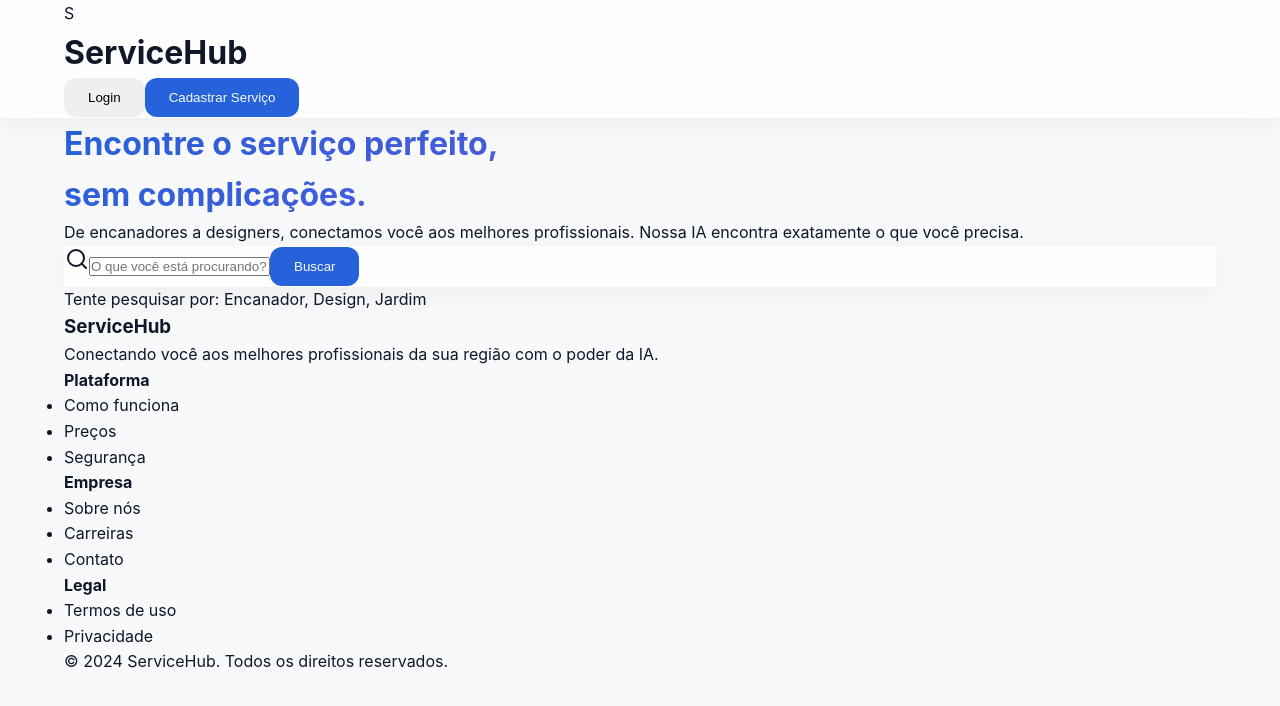
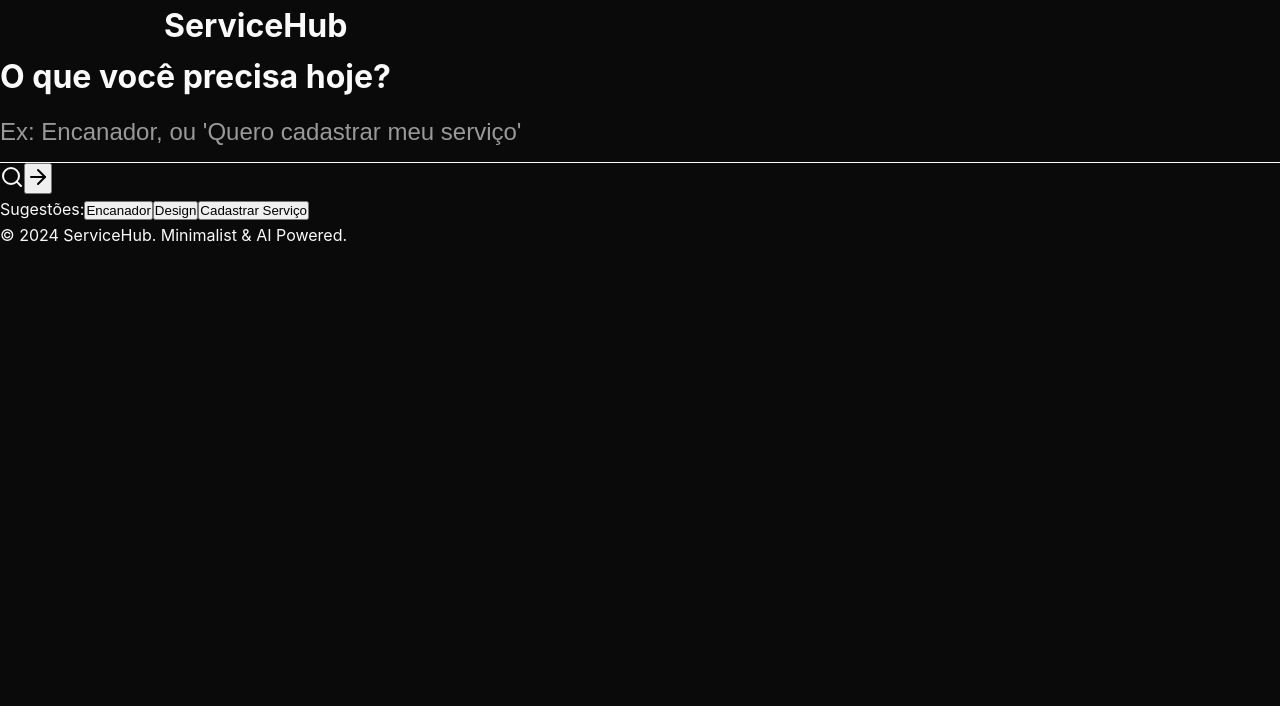
Before and after one commit to MathiasWhite1023/service-finder, a React (Vite) app: page / in a window 1280 px wide. Shown: the top 706 px of the page. Built offline with nearby package versions, Linux system fonts and the light colour scheme.

Commit message:
Redesign: Dark Mode + AI Intent

```diff
--- a/src/App.jsx
+++ b/src/App.jsx
@@ -2,7 +2,7 @@ import { useState } from 'react'
 import { Hero } from './components/Hero'
 import { SearchResults } from './components/SearchResults'
 import { RegisterServiceModal } from './components/RegisterServiceModal'
-import { searchServices } from './lib/searchLogic'
+import { searchServices, detectIntent, INTENT_REGISTER } from './lib/searchLogic'
 
 function App() {
   const [searchResults, setSearchResults] = useState(null)
@@ -11,12 +11,20 @@ function App() {
   const [isModalOpen, setIsModalOpen] = useState(false)
 
   const handleSearch = (query) => {
+    const intent = detectIntent(query);
+
+    if (intent === INTENT_REGISTER) {
+      setIsModalOpen(true);
+      setSearchResults(null);
+      return;
+    }
+
     setIsSearching(true)
     setCurrentQuery(query)
 
     // Simulate AI processing delay for effect
-    setTimeout(() => {
-      const results = searchServices(query)
+    setTimeout(async () => {
+      const results = await searchServices(query)
       setSearchResults(results)
       setIsSearching(false)
 
@@ -29,83 +37,40 @@ function App() {
   }
 
   return (
-    <div className="min-h-screen flex flex-col bg-gray-50/50">
+    <div className="min-h-screen flex flex-col bg-background text-foreground selection:bg-white selection:text-black">
       <RegisterServiceModal isOpen={isModalOpen} onClose={() => setIsModalOpen(false)} />
 
-      <header className="py-6 border-b border-white/20 glass-panel sticky top-0 z-50">
+      {/* Minimalist Header - Only Logo */}
+      <header className="py-6 absolute top-0 w-full z-50">
         <div className="container flex items-center justify-between">
           <div className="flex items-center gap-2 cursor-pointer" onClick={() => setSearchResults(null)}>
-            <div className="h-8 w-8 bg-gradient-to-br from-blue-600 to-indigo-600 rounded-lg flex items-center justify-center text-white font-bold">
-              S
-            </div>
-            <h1 className="text-xl font-bold bg-clip-text text-transparent bg-gradient-to-r from-blue-600 to-indigo-600">
+            <div className="h-6 w-6 bg-white rounded-full"></div>
+            <h1 className="text-lg font-bold tracking-tighter">
               ServiceHub
             </h1>
           </div>
-          <nav>
-            <button className="btn text-sm font-medium text-gray-600 hover:text-gray-900">Login</button>
-            <button
-              className="btn btn-primary ml-4 text-sm shadow-lg shadow-blue-500/20"
-              onClick={() => setIsModalOpen(true)}
-            >
-              Cadastrar Serviço
-            </button>
-          </nav>
         </div>
       </header>
 
-      <main className="flex-1">
+      <main className="flex-1 flex flex-col">
         <Hero onSearch={handleSearch} />
 
         {isSearching && (
           <div className="py-20 text-center">
-            <div className="inline-block h-8 w-8 animate-spin rounded-full border-4 border-solid border-blue-600 border-r-transparent align-[-0.125em] motion-reduce:animate-[spin_1.5s_linear_infinite]"></div>
-            <p className="mt-4 text-gray-500 animate-pulse">Nossa IA está buscando os melhores profissionais...</p>
+            <div className="inline-block h-6 w-6 animate-spin rounded-full border-2 border-solid border-white border-r-transparent align-[-0.125em] motion-reduce:animate-[spin_1.5s_linear_infinite]"></div>
+            <p className="mt-4 text-sm text-gray-500 animate-pulse">Processando...</p>
           </div>
         )}
 
         {searchResults && !isSearching && (
-          <div id="results-section">
+          <div id="results-section" className="bg-card min-h-[50vh] border-t border-border">
             <SearchResults results={searchResults} query={currentQuery} />
           </div>
         )}
       </main>
 
-      <footer className="py-12 bg-white border-t border-gray-100 mt-auto">
-        <div className="container">
-          <div className="grid grid-cols-1 md:grid-cols-4 gap-8 mb-8">
-            <div>
-              <h3 className="font-bold text-lg mb-4">ServiceHub</h3>
-              <p className="text-gray-500 text-sm">Conectando você aos melhores profissionais da sua região com o poder da IA.</p>
-            </div>
-            <div>
-              <h4 className="font-bold mb-4">Plataforma</h4>
-              <ul className="space-y-2 text-sm text-gray-500">
-                <li>Como funciona</li>
-                <li>Preços</li>
-                <li>Segurança</li>
-              </ul>
-            </div>
-            <div>
-              <h4 className="font-bold mb-4">Empresa</h4>
-              <ul className="space-y-2 text-sm text-gray-500">
-                <li>Sobre nós</li>
-                <li>Carreiras</li>
-                <li>Contato</li>
-              </ul>
-            </div>
-            <div>
-              <h4 className="font-bold mb-4">Legal</h4>
-              <ul className="space-y-2 text-sm text-gray-500">
-                <li>Termos de uso</li>
-                <li>Privacidade</li>
-              </ul>
-            </div>
-          </div>
-          <div className="text-center text-sm text-gray-400 pt-8 border-t border-gray-100">
-            &copy; 2024 ServiceHub. Todos os direitos reservados.
-          </div>
-        </div>
+      <footer className="py-8 text-center text-xs text-gray-600">
+        <p>&copy; 2024 ServiceHub. Minimalist & AI Powered.</p>
       </footer>
     </div>
   )
--- a/src/components/Hero.jsx
+++ b/src/components/Hero.jsx
@@ -1,4 +1,4 @@
-import { Search } from 'lucide-react';
+import { Search, ArrowRight } from 'lucide-react';
 import { useState } from 'react';
 
 export function Hero({ onSearch }) {
@@ -10,51 +10,38 @@ export function Hero({ onSearch }) {
     };
 
     return (
-        <div className="relative overflow-hidden py-20 sm:py-32 lg:pb-32 xl:pb-36">
-            <div className="container relative z-10 text-center">
-                <div className="mx-auto max-w-3xl">
-                    <h1 className="text-4xl font-bold tracking-tight sm:text-6xl mb-6 bg-clip-text text-transparent bg-gradient-to-r from-blue-600 to-indigo-600"
-                        style={{ background: 'var(--gradient-hero)', WebkitBackgroundClip: 'text', color: 'transparent' }}>
-                        Encontre o serviço perfeito, <br /> sem complicações.
+        <div className="min-h-[60vh] flex flex-col justify-center items-center text-center px-4">
+            <div className="w-full max-w-2xl animate-in fade-in slide-in-from-bottom-4 duration-1000">
+                <h1 className="text-3xl md:text-5xl font-light tracking-tight mb-8 text-white">
+                    O que você precisa hoje?
                 </h1>
-                    <p className="mt-6 text-lg leading-8 text-muted-foreground mb-10">
-                        De encanadores a designers, conectamos você aos melhores profissionais.
-                        Nossa IA encontra exatamente o que você precisa.
-                    </p>
 
-                    <form onSubmit={handleSubmit} className="relative mx-auto max-w-2xl">
-                        <div className="relative glass-panel rounded-2xl p-2 transition-all focus-within:ring-2 focus-within:ring-blue-500/50 shadow-lg">
-                            <div className="flex items-center">
-                                <Search className="ml-4 h-6 w-6 text-gray-400" />
+                <form onSubmit={handleSubmit} className="relative w-full group">
                     <input
                         type="text"
-                                    className="w-full bg-transparent border-none px-4 py-3 text-lg focus:outline-none text-gray-800 placeholder:text-gray-400"
-                                    placeholder="O que você está procurando? (ex: conserto pia, logo, jardim)"
+                        className="input-minimal text-center md:text-left pl-4 md:pl-12 pr-12 pb-4"
+                        placeholder="Ex: Encanador, ou 'Quero cadastrar meu serviço'"
                         value={query}
                         onChange={(e) => setQuery(e.target.value)}
+                        autoFocus
                     />
+                    <Search className="absolute left-0 top-0 h-6 w-6 text-gray-500 hidden md:block mt-1" />
+
                     <button
                         type="submit"
-                                    className="btn btn-primary px-8 py-3 rounded-xl shadow-md"
+                        className="absolute right-0 top-0 p-2 text-white opacity-50 hover:opacity-100 transition-opacity"
                     >
-                                    Buscar
+                        <ArrowRight className="h-6 w-6" />
                     </button>
+                </form>
+
+                <div className="mt-8 flex flex-wrap justify-center gap-4 text-sm text-gray-500">
+                    <span>Sugestões:</span>
+                    <button onClick={() => { setQuery('encanador'); onSearch('encanador') }} className="hover:text-white transition-colors">Encanador</button>
+                    <button onClick={() => { setQuery('design'); onSearch('design') }} className="hover:text-white transition-colors">Design</button>
+                    <button onClick={() => { setQuery('quero cadastrar'); onSearch('quero cadastrar') }} className="hover:text-white transition-colors text-blue-400">Cadastrar Serviço</button>
                 </div>
             </div>
-                        <p className="mt-4 text-sm text-gray-500">
-                            Tente pesquisar por: <span className="text-blue-600 cursor-pointer hover:underline" onClick={() => { setQuery('encanador'); onSearch('encanador') }}>Encanador</span>, <span className="text-blue-600 cursor-pointer hover:underline" onClick={() => { setQuery('design'); onSearch('design') }}>Design</span>, <span className="text-blue-600 cursor-pointer hover:underline" onClick={() => { setQuery('jardim'); onSearch('jardim') }}>Jardim</span>
-                        </p>
-                    </form>
         </div>
-            </div>
-
-            {/* Decorative background elements */}
-            <div className="absolute top-0 left-1/2 -translate-x-1/2 -z-10 w-[1000px] h-[600px] opacity-30 pointer-events-none"
-                style={{
-                    background: 'radial-gradient(circle, rgba(59,130,246,0.4) 0%, rgba(255,255,255,0) 70%)',
-                    filter: 'blur(60px)'
-                }}>
-            </div>
-        </div >
     );
 }
--- a/src/components/RegisterServiceModal.jsx
+++ b/src/components/RegisterServiceModal.jsx
@@ -17,7 +17,6 @@ export function RegisterServiceModal({ isOpen, onClose }) {
     const handleSubmit = async () => {
         setLoading(true);
         try {
-            // Convert tags string to array
             const tagsArray = formData.tags.split(',').map(t => t.trim()).filter(t => t);
 
             const { error } = await supabase
@@ -29,7 +28,6 @@ export function RegisterServiceModal({ isOpen, onClose }) {
                         description: formData.description,
                         price: formData.price,
                         tags: tagsArray,
-                        // Default values for MVP
                         rating: 5.0,
                         reviews: 0,
                         image: 'https://images.unsplash.com/photo-1581244277943-fe4a9c777189?auto=format&fit=crop&q=80&w=400'
@@ -40,7 +38,6 @@ export function RegisterServiceModal({ isOpen, onClose }) {
 
             alert('Serviço cadastrado com sucesso!');
             onClose();
-            // Optional: Trigger a refresh of the search results if needed
         } catch (error) {
             console.error('Error registering service:', error);
             alert('Erro ao cadastrar. Verifique se configurou o Supabase corretamente.');
@@ -50,21 +47,21 @@ export function RegisterServiceModal({ isOpen, onClose }) {
     };
 
     return (
-        <div className="fixed inset-0 z-50 flex items-center justify-center p-4 bg-black/50 backdrop-blur-sm animate-in fade-in duration-200">
-            <div className="bg-white rounded-2xl shadow-2xl w-full max-w-md overflow-hidden animate-in zoom-in-95 duration-200">
-                <div className="p-6 border-b border-gray-100 flex justify-between items-center">
-                    <h3 className="text-xl font-bold text-gray-900">Cadastrar Serviço</h3>
-                    <button onClick={onClose} className="text-gray-400 hover:text-gray-600 transition-colors">
+        <div className="fixed inset-0 z-50 flex items-center justify-center p-4 bg-black/80 backdrop-blur-sm animate-in fade-in duration-200">
+            <div className="bg-[#0a0a0a] border border-white/10 rounded-2xl shadow-2xl w-full max-w-md overflow-hidden animate-in zoom-in-95 duration-200">
+                <div className="p-6 border-b border-white/10 flex justify-between items-center">
+                    <h3 className="text-xl font-bold text-white">Cadastrar Serviço</h3>
+                    <button onClick={onClose} className="text-gray-400 hover:text-white transition-colors">
                         <X className="h-5 w-5" />
                     </button>
                 </div>
 
-                <div className="p-6 space-y-4">
+                <div className="p-6 space-y-6">
                     <div className="space-y-2">
-                        <label className="text-sm font-medium text-gray-700">Nome do Profissional/Empresa</label>
+                        <label className="text-sm font-medium text-gray-400">Nome do Profissional/Empresa</label>
                         <input
                             type="text"
-                            className="input-field"
+                            className="input-minimal text-base py-2"
                             placeholder="Ex: Silva Encanamentos"
                             value={formData.title}
                             onChange={e => setFormData({ ...formData, title: e.target.value })}
@@ -72,28 +69,28 @@ export function RegisterServiceModal({ isOpen, onClose }) {
                     </div>
 
                     <div className="space-y-2">
-                        <label className="text-sm font-medium text-gray-700">Categoria</label>
+                        <label className="text-sm font-medium text-gray-400">Categoria</label>
                         <select
-                            className="input-field"
+                            className="input-minimal text-base py-2 bg-transparent"
                             value={formData.category}
                             onChange={e => setFormData({ ...formData, category: e.target.value })}
                         >
-                            <option value="">Selecione...</option>
-                            <option value="Manutenção">Manutenção</option>
-                            <option value="Design">Design</option>
-                            <option value="Tecnologia">Tecnologia</option>
-                            <option value="Jardinagem">Jardinagem</option>
-                            <option value="Ensino">Ensino</option>
-                            <option value="Limpeza">Limpeza</option>
-                            <option value="Outros">Outros</option>
+                            <option value="" className="bg-black">Selecione...</option>
+                            <option value="Manutenção" className="bg-black">Manutenção</option>
+                            <option value="Design" className="bg-black">Design</option>
+                            <option value="Tecnologia" className="bg-black">Tecnologia</option>
+                            <option value="Jardinagem" className="bg-black">Jardinagem</option>
+                            <option value="Ensino" className="bg-black">Ensino</option>
+                            <option value="Limpeza" className="bg-black">Limpeza</option>
+                            <option value="Outros" className="bg-black">Outros</option>
                         </select>
                     </div>
 
                     <div className="space-y-2">
-                        <label className="text-sm font-medium text-gray-700">Preço Estimado</label>
+                        <label className="text-sm font-medium text-gray-400">Preço Estimado</label>
                         <input
                             type="text"
-                            className="input-field"
+                            className="input-minimal text-base py-2"
                             placeholder="Ex: A partir de R$ 100"
                             value={formData.price}
                             onChange={e => setFormData({ ...formData, price: e.target.value })}
@@ -101,10 +98,10 @@ export function RegisterServiceModal({ isOpen, onClose }) {
                     </div>
 
                     <div className="space-y-2">
-                        <label className="text-sm font-medium text-gray-700">Tags (separadas por vírgula)</label>
+                        <label className="text-sm font-medium text-gray-400">Tags (separadas por vírgula)</label>
                         <input
                             type="text"
-                            className="input-field"
+                            className="input-minimal text-base py-2"
                             placeholder="Ex: encanador, pia, urgente"
                             value={formData.tags}
                             onChange={e => setFormData({ ...formData, tags: e.target.value })}
@@ -112,9 +109,9 @@ export function RegisterServiceModal({ isOpen, onClose }) {
                     </div>
 
                     <div className="space-y-2">
-                        <label className="text-sm font-medium text-gray-700">Descrição</label>
+                        <label className="text-sm font-medium text-gray-400">Descrição</label>
                         <textarea
-                            className="input-field min-h-[100px]"
+                            className="input-minimal text-base py-2 min-h-[80px]"
                             placeholder="Descreva seus serviços..."
                             value={formData.description}
                             onChange={e => setFormData({ ...formData, description: e.target.value })}
@@ -122,7 +119,7 @@ export function RegisterServiceModal({ isOpen, onClose }) {
                     </div>
 
                     <button
-                        className="btn btn-primary w-full mt-4"
+                        className="btn btn-primary w-full mt-4 py-3 text-base"
                         onClick={handleSubmit}
                         disabled={loading}
                     >
--- a/src/index.css
+++ b/src/index.css
@@ -1,28 +1,38 @@
 :root {
-  /* Premium Color Palette - HSL */
-  --primary: 220 70% 50%; /* Vibrant Blue */
-  --primary-foreground: 210 40% 98%;
+  /* Minimalist Dark Mode Palette */
+  --background: 0 0% 4%;
+  /* #0a0a0a - Deep Black */
+  --foreground: 0 0% 98%;
+  /* #fafafa - Almost White */
 
-  --background: 220 30% 98%; /* Very light cool gray */
-  --foreground: 222 47% 11%; /* Deep dark blue-gray */
+  --card: 0 0% 8%;
+  /* #141414 */
+  --card-foreground: 0 0% 98%;
 
-  --card: 0 0% 100%;
-  --card-foreground: 222 47% 11%;
+  --popover: 0 0% 4%;
+  --popover-foreground: 0 0% 98%;
 
-  --muted: 210 40% 96.1%;
-  --muted-foreground: 215.4 16.3% 46.9%;
+  --primary: 0 0% 98%;
+  /* White for primary actions */
+  --primary-foreground: 0 0% 4%;
 
-  --accent: 210 40% 96.1%;
-  --accent-foreground: 222.2 47.4% 11.2%;
+  --secondary: 0 0% 12%;
+  --secondary-foreground: 0 0% 98%;
 
-  --border: 214.3 31.8% 91.4%;
-  --input: 214.3 31.8% 91.4%;
-  --ring: 222.2 84% 4.9%;
+  --muted: 0 0% 12%;
+  --muted-foreground: 0 0% 60%;
 
-  --radius: 0.75rem;
+  --accent: 0 0% 12%;
+  --accent-foreground: 0 0% 98%;
 
-  /* Gradients */
-  --gradient-hero: linear-gradient(135deg, hsl(220 70% 50%) 0%, hsl(260 70% 60%) 100%);
+  --destructive: 0 62.8% 30.6%;
+  --destructive-foreground: 0 0% 98%;
+
+  --border: 0 0% 15%;
+  --input: 0 0% 15%;
+  --ring: 0 0% 80%;
+
+  --radius: 0.5rem;
 }
 
 * {
@@ -41,30 +51,49 @@ body {
 
 /* Utilities */
 .container {
-  max-width: 1200px;
+  max-width: 1000px;
+  /* Tighter container for minimalism */
   margin: 0 auto;
   padding: 0 1.5rem;
 }
 
-.glass-panel {
-  background: rgba(255, 255, 255, 0.7);
-  backdrop-filter: blur(12px);
-  -webkit-backdrop-filter: blur(12px);
-  border: 1px solid rgba(255, 255, 255, 0.5);
-  box-shadow: 0 8px 32px rgba(0, 0, 0, 0.05);
+/* Minimalist Input */
+.input-minimal {
+  width: 100%;
+  background: transparent;
+  border: none;
+  border-bottom: 1px solid hsl(var(--border));
+  color: hsl(var(--foreground));
+  padding: 1rem 0;
+  font-size: 1.5rem;
+  font-weight: 300;
+  transition: all 0.3s ease;
+  border-radius: 0;
 }
 
+.input-minimal:focus {
+  outline: none;
+  border-bottom-color: hsl(var(--foreground));
+}
+
+.input-minimal::placeholder {
+  color: hsl(var(--muted-foreground));
+}
+
+/* Minimalist Button */
 .btn {
   display: inline-flex;
   align-items: center;
   justify-content: center;
   padding: 0.75rem 1.5rem;
-  border-radius: var(--radius);
+  border-radius: 9999px;
+  /* Pill shape */
   font-weight: 500;
   transition: all 0.2s ease;
   cursor: pointer;
-  border: none;
+  border: 1px solid transparent;
   outline: none;
+  font-size: 0.875rem;
 }
 
 .btn-primary {
@@ -74,21 +103,28 @@ body {
 
 .btn-primary:hover {
   opacity: 0.9;
-  transform: translateY(-1px);
+  transform: scale(1.02);
 }
 
-.input-field {
-  width: 100%;
-  padding: 0.875rem 1rem;
-  border-radius: var(--radius);
-  border: 1px solid hsl(var(--input));
-  background: hsl(var(--card));
+.btn-outline {
+  background: transparent;
+  border-color: hsl(var(--border));
   color: hsl(var(--foreground));
-  transition: all 0.2s;
 }
 
-.input-field:focus {
-  outline: none;
-  border-color: hsl(var(--primary));
-  box-shadow: 0 0 0 2px hsla(var(--primary) / 0.2);
+.btn-outline:hover {
+  background: hsl(var(--secondary));
 }
+
+/* Card Reset */
+.card-minimal {
+  background: hsl(var(--card));
+  border: 1px solid hsl(var(--border));
+  border-radius: var(--radius);
+  overflow: hidden;
+  transition: transform 0.2s ease;
+}
+
+.card-minimal:hover {
+  border-color: hsl(var(--muted-foreground));
+}
--- a/src/lib/searchLogic.js
+++ b/src/lib/searchLogic.js
@@ -1,5 +1,25 @@
 import { services as mockServices } from './mockData';
 import { supabase } from './supabaseClient';
+
+export const INTENT_SEARCH = 'SEARCH';
+export const INTENT_REGISTER = 'REGISTER';
+
+export function detectIntent(query) {
+    if (!query) return INTENT_SEARCH;
+
+    const lower = query.toLowerCase();
+    const registerKeywords = [
+        'cadastrar', 'cadastro', 'registrar', 'registro',
+        'sou prestador', 'oferecer serviço', 'vender serviço',
+        'trabalhar', 'anunciar', 'criar conta'
+    ];
+
+    if (registerKeywords.some(keyword => lower.includes(keyword))) {
+        return INTENT_REGISTER;
+    }
+
+    return INTENT_SEARCH;
+}
 
 // Helper to calculate score (same logic as before)
 function calculateScore(service, lowerQuery, queryTokens) {
```
Also changed, not shown: src/components/SearchResults.jsx (+6 -7 lines), src/components/ServiceCard.jsx (+12 -12 lines). Lines whose indentation alone changed are shown as unchanged.
